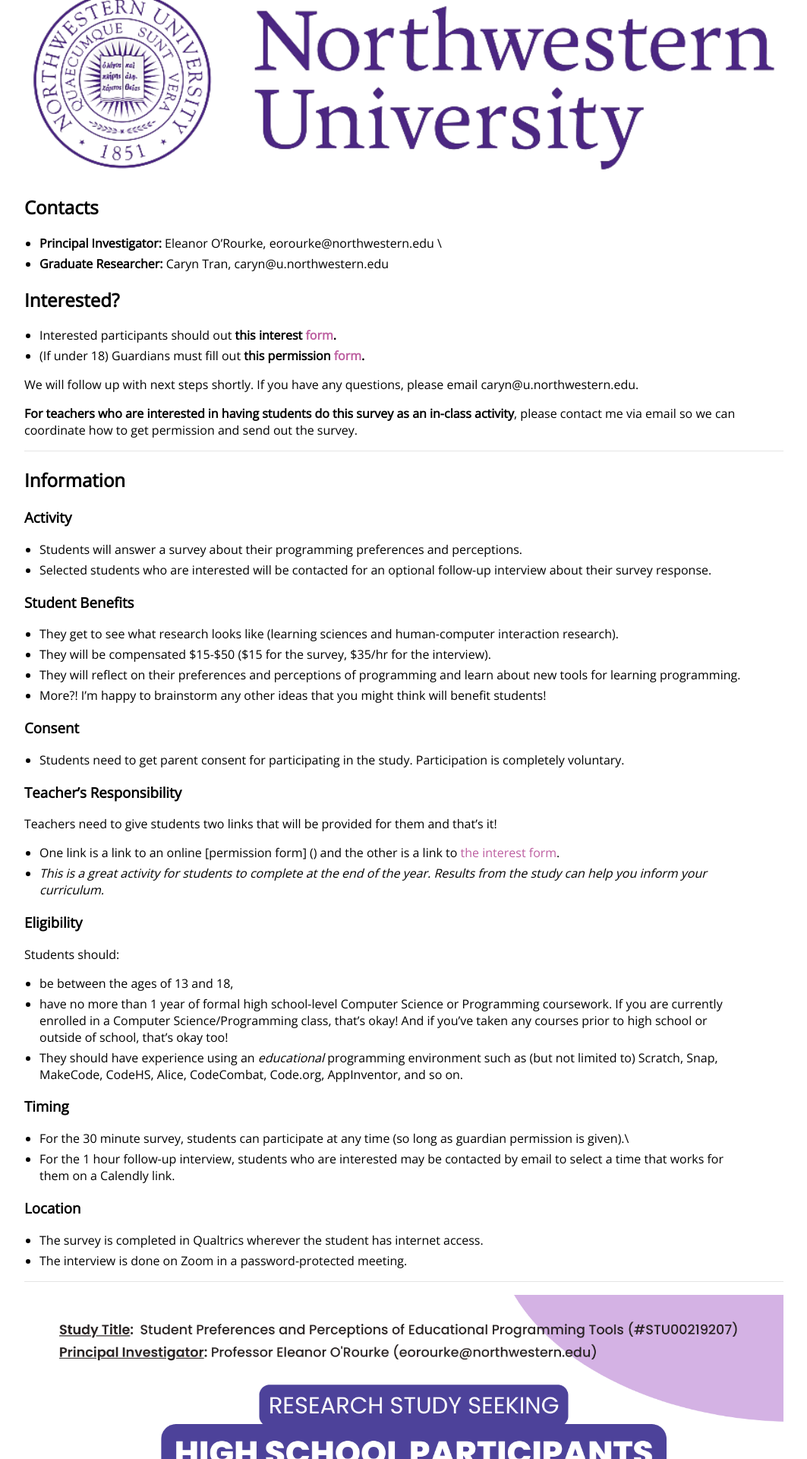
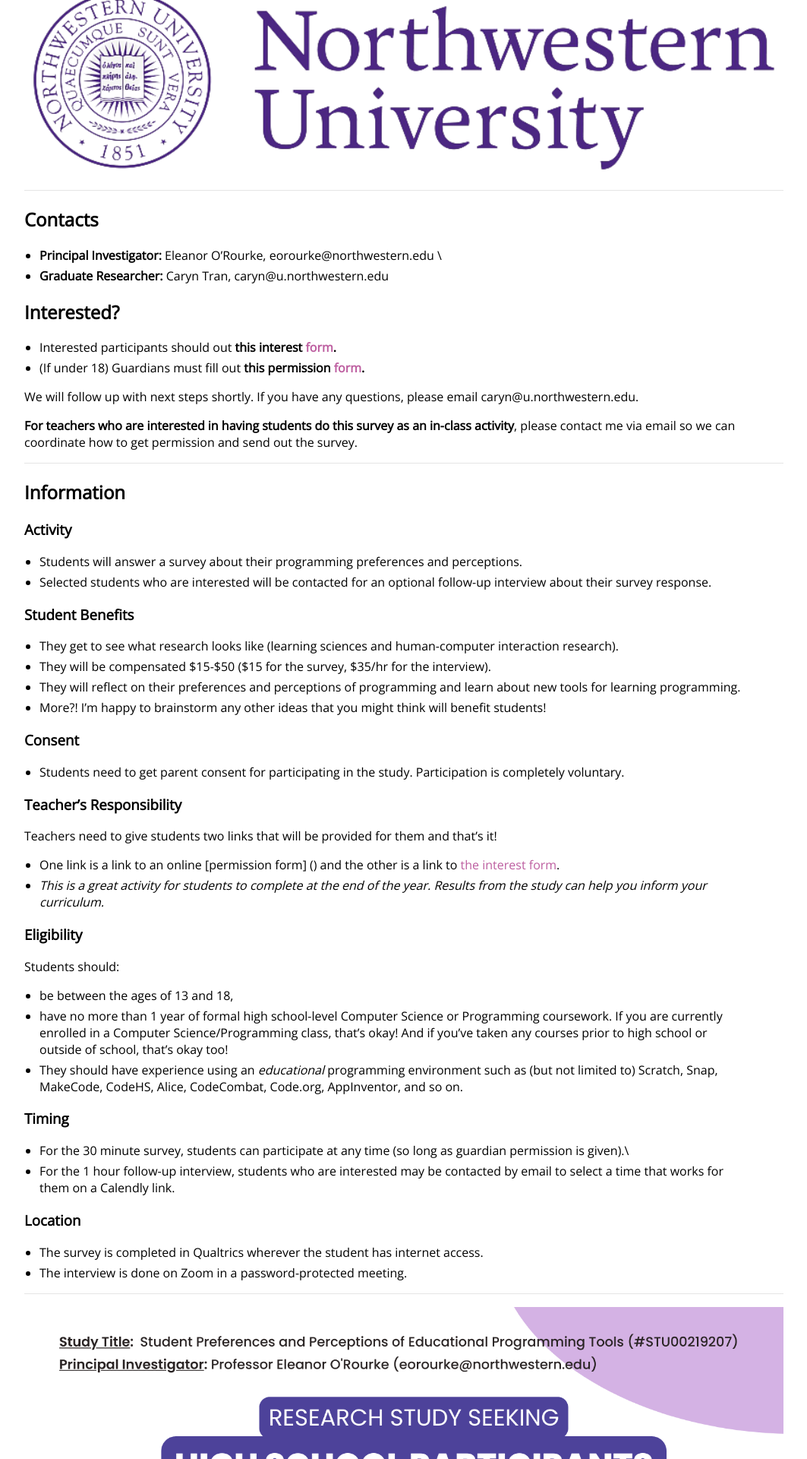
Before and after one commit to carynbear/carynbear.github.io, a Jekyll site: the page built from programmingstudy.md, in a window 1280 px wide. Shown: the part 343-2263 px from the top of the page at 76% size, without its empty margins (108-1171 px from the left). Built offline with Jekyll 4.4.1, drawn with Linux system fonts in a browser that asks for light colours; our own code applies the rules of GitHub Pages for plain Markdown files.

Commit message:
Update programmingstudy.md

```diff
--- a/programmingstudy.md
+++ b/programmingstudy.md
@@ -4,7 +4,8 @@
 
 ## Preferences and Perceptions of Programming Study
 
-<img class="picture" src="northwestern.png">
+<img class="picture" width="400" src="northwestern.png">
+
 ---
 
 ## Contacts
```
